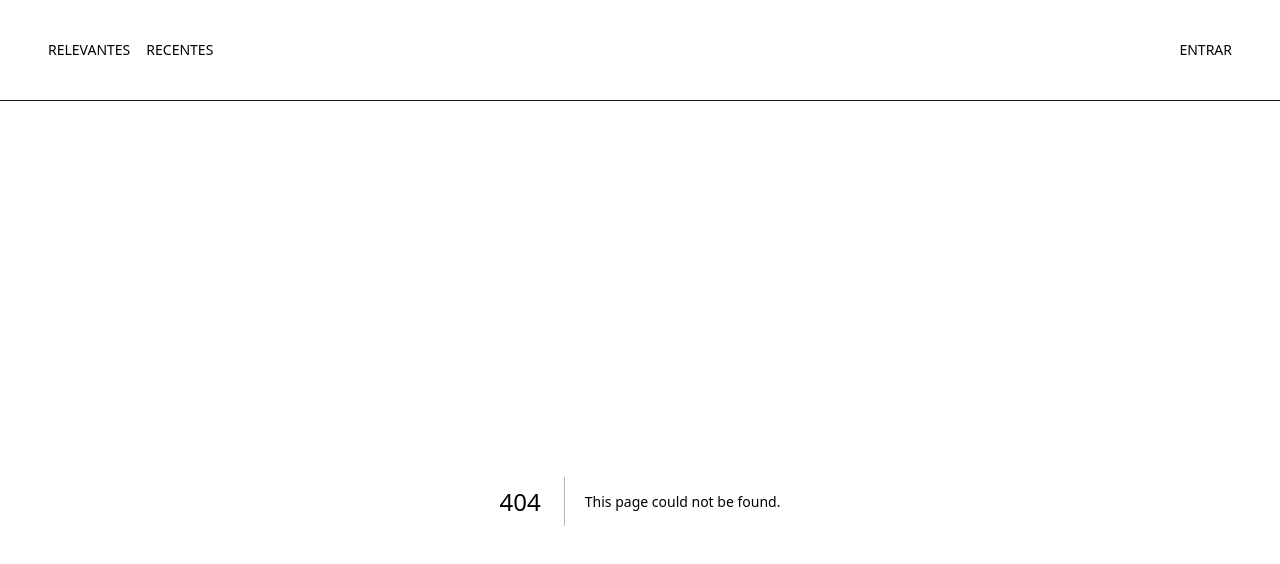
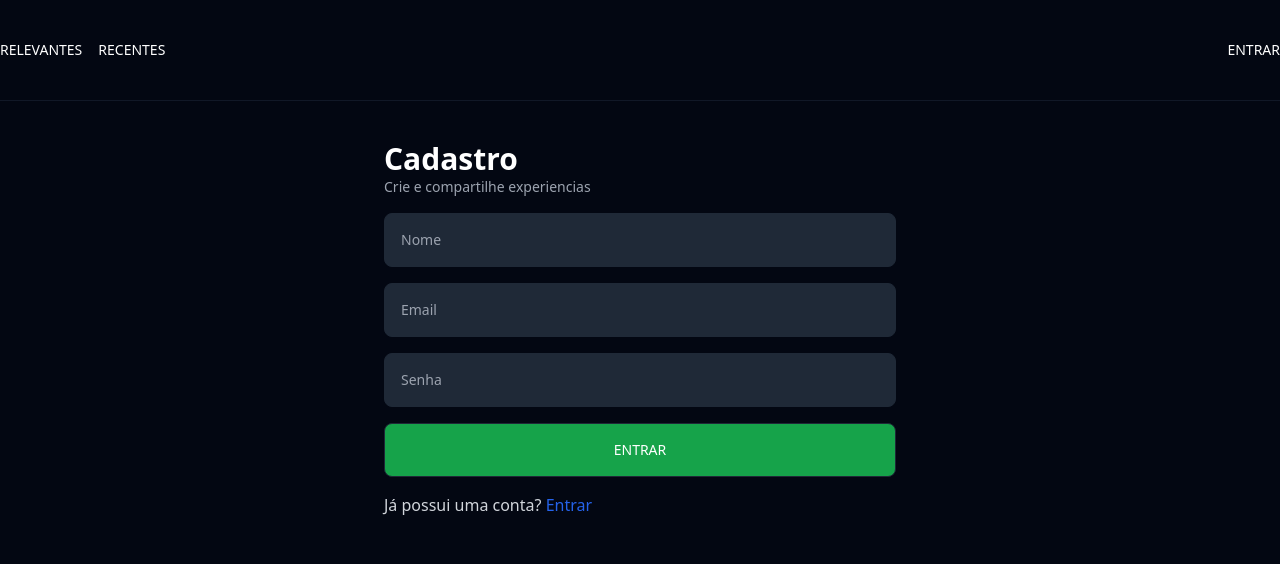
Before and after one commit to franklinST-05/my-tabnews.web, a Next.js app: page /signup in a window 1280 px wide. Before the commit this address had no page. Shown: the top 564 px of the page. Built offline with nearby package versions, Linux system fonts and the light colour scheme.

Commit message:
feat: head

```diff
--- a/src/components/Header/index.tsx
+++ b/src/components/Header/index.tsx
@@ -3,7 +3,7 @@ import React from 'react';
 
 const Header: React.FC = () => {
     return (
-        <header className="w-full py-10 px-12 flex items-center justify-between uppercase text-sm font-medium border-b border-gray-900">
+        <header className="w-full py-10 container-app flex items-center justify-between uppercase text-sm font-medium border-b border-gray-900">
             <nav className="flex items-center justify-center gap-4">
                 <Link href="/">RELEVANTES</Link>
                 <Link href="/recent">RECENTES</Link>
--- a/src/pages/signin/index.tsx
+++ b/src/pages/signin/index.tsx
@@ -2,10 +2,15 @@ import React from 'react';
 import Button from '@/components/Button';
 import Input from '@/components/Input';
 import QuestionLink from '@/components/QuestionLink';
+import Head from 'next/head';
 
 const SigninPage: React.FC = () => {
     return (
         <main>
+            <Head>
+                <title>Login · TabNews</title>
+            </Head>
+
             <form className="w-full max-w-lg mt-10 mx-auto space-y-4">
                 <div>
                     <h1 className="font-bold text-3xl">Login</h1>
--- /dev/null
+++ b/src/pages/signup/index.tsx
@@ -0,0 +1,32 @@
+import Button from '@/components/Button';
+import Input from '@/components/Input';
+import QuestionLink from '@/components/QuestionLink';
+import Head from 'next/head';
+import React from 'react';
+
+const Signup: React.FC = () => {
+    return (
+        <main>
+            <Head>
+                <title>Cadastro · TabNews</title>
+            </Head>
+
+            <form className="w-full max-w-lg mt-10 mx-auto space-y-4">
+                <div>
+                    <h1 className="font-bold text-3xl">Cadastro</h1>
+                    <p className="text-sm text-gray-400">Crie e compartilhe experiencias</p>
+                </div>
+                <Input type="text" placeholder="Nome" />
+                <Input type="email" placeholder="Email" />
+                <Input type="password" placeholder="Senha" />
+                <Button>Entrar</Button>
+                <QuestionLink
+                    href="/signin"
+                    question="Já possui uma conta?"
+                > Entrar </QuestionLink>
+            </form>
+        </main>
+    );
+};
+
+export default Signup;
```
